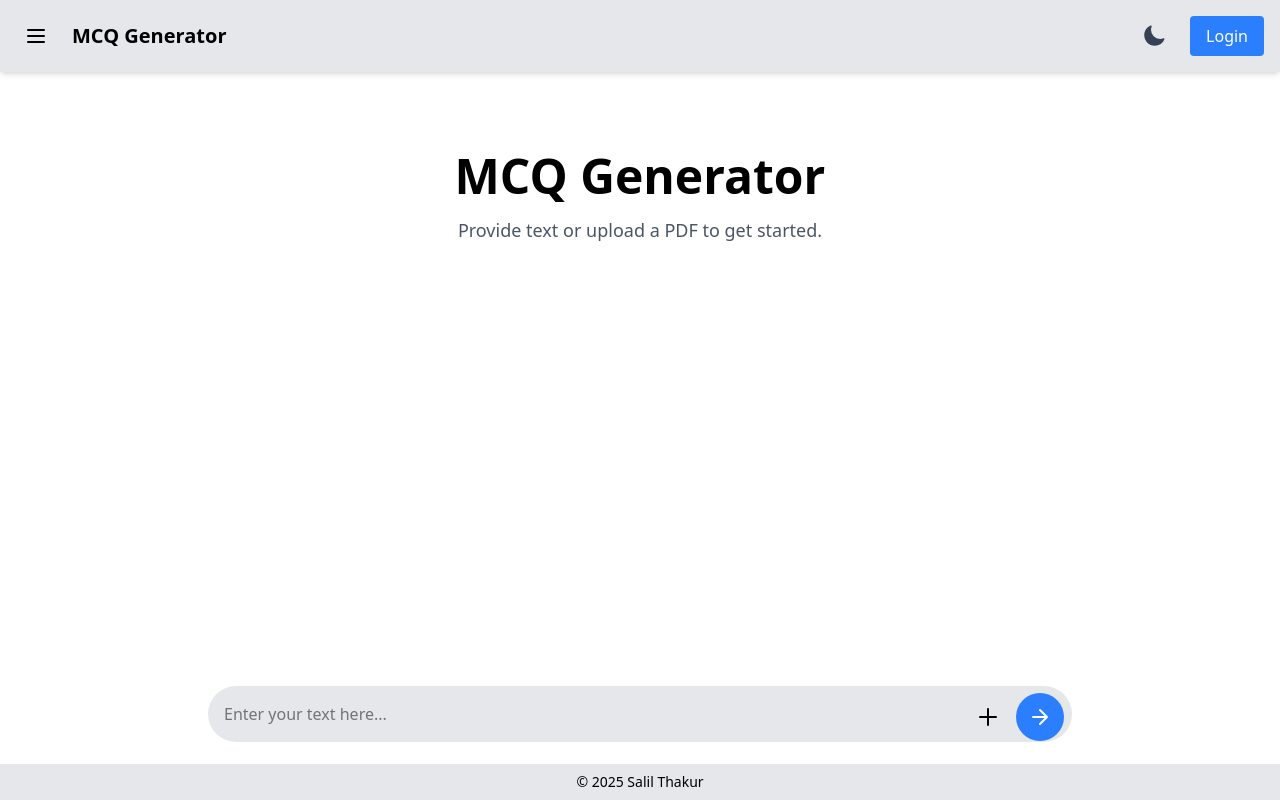
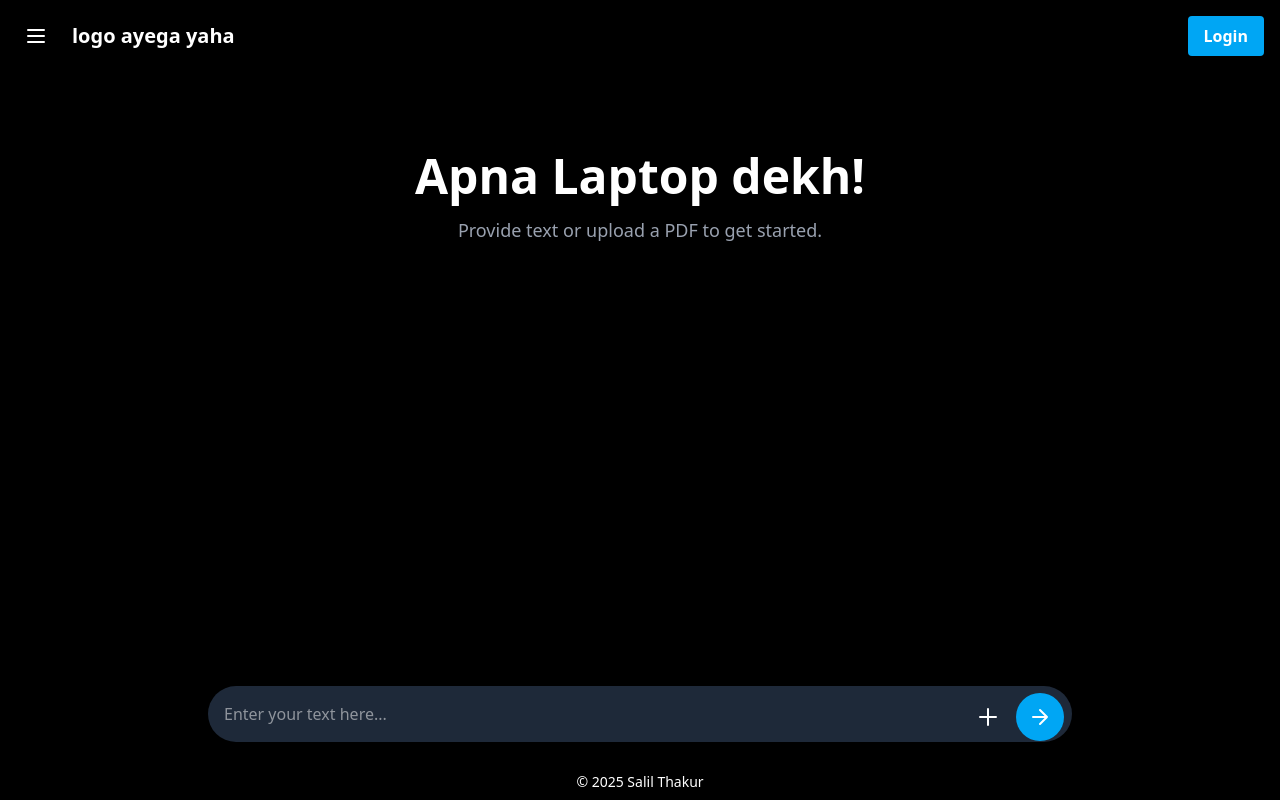
Before and after one commit to salilthakur9/QBrain, a React (Vite) app in the folder frontend/: page / in a window 1280 px wide. Built offline with nearby package versions, Linux system fonts and the light colour scheme.

Commit message:
theme changed

```diff
--- a/frontend/src/App.jsx
+++ b/frontend/src/App.jsx
@@ -1,4 +1,4 @@
-import React, { useState, useEffect } from 'react';
+import React, { useState } from 'react';
 import Header from './components/Header';
 import Sidebar from './components/Sidebar';
 import ChatInterface from './components/ChatInterface';
@@ -6,42 +6,16 @@ import Footer from './components/Footer';
 
 function App() {
   const [isSidebarOpen, setSidebarOpen] = useState(false);
-  const [theme, setTheme] = useState(() => {
-    // Check for saved theme, otherwise check system preference
-    const savedTheme = localStorage.getItem('theme');
-    if (savedTheme) {
-      return savedTheme;
-    }
-    return window.matchMedia('(prefers-color-scheme: dark)').matches ? 'dark' : 'light';
-  });
-
-  // This effect applies the theme class to the ROOT <html> element
-  useEffect(() => {
-    const root = window.document.documentElement;
-    if (theme === 'dark') {
-      root.classList.add('dark');
-    } else {
-      root.classList.remove('dark');
-    }
-    localStorage.setItem('theme', theme);
-  }, [theme]);
-
-  const toggleTheme = () => {
-    setTheme(prevTheme => (prevTheme === 'dark' ? 'light' : 'dark'));
-  };
 
   const toggleSidebar = () => {
     setSidebarOpen(!isSidebarOpen);
   };
 
+  // All theme logic (useState, useEffect, toggleTheme) has been removed.
+  // We add the "dark" class directly here to make the theme permanent.
   return (
-    // The classes here now correctly react to the global dark class
-    <div className="flex flex-col h-screen bg-white dark:bg-gray-900 text-black dark:text-white">
-      <Header
-        toggleSidebar={toggleSidebar}
-        theme={theme}
-        toggleTheme={toggleTheme}
-      />
+    <div className="dark flex flex-col h-screen bg-black text-white">
+      <Header toggleSidebar={toggleSidebar} />
       <div className="flex flex-1 overflow-hidden">
         <Sidebar
           isSidebarOpen={isSidebarOpen}
--- a/frontend/src/components/ChatInterface.jsx
+++ b/frontend/src/components/ChatInterface.jsx
@@ -2,17 +2,11 @@ import React, { useState, useRef, useEffect } from 'react';
 import ChatMessage from './ChatMessage';
 
 const ChatInterface = () => {
-  // State for the conversation history
   const [messages, setMessages] = useState([]);
-  // State for the user's current input
   const [inputText, setInputText] = useState('');
-  // State to show a loading indicator
   const [isLoading, setIsLoading] = useState(false);
-
-  // A ref to the bottom of the chat list, for auto-scrolling
   const chatEndRef = useRef(null);
 
-  // Effect to scroll to the bottom whenever messages change
   useEffect(() => {
     chatEndRef.current?.scrollIntoView({ behavior: 'smooth' });
   }, [messages]);
@@ -29,23 +23,15 @@ const ChatInterface = () => {
     try {
       const response = await fetch('http://localhost:8081/api/generate/mcq', {
         method: 'POST',
-        headers: {
-          'Content-Type': 'application/json',
-        },
+        headers: { 'Content-Type': 'application/json' },
         body: JSON.stringify({ text: inputText }),
       });
 
-      if (!response.ok) {
-        throw new Error('Network response was not ok');
-      }
-
+      if (!response.ok) throw new Error('Network response was not ok');
       const data = await response.json();
-
-      // Extract the actual text from the nested Gemini response
       const aiText = data.candidates[0].content.parts[0].text;
       const aiMessage = { role: 'model', text: aiText };
       setMessages(prev => [...prev, aiMessage]);
-
     } catch (error) {
       console.error('Error fetching MCQs:', error);
       const errorMessage = { role: 'model', text: 'Sorry, I ran into an error. Please try again.' };
@@ -57,58 +43,42 @@ const ChatInterface = () => {
 
   return (
     <main className="flex-1 flex flex-col overflow-hidden">
-      {/* Chat History - this part will scroll */}
       <div className="flex-1 overflow-y-auto">
         {messages.length === 0 ? (
           <div className="text-center mt-20">
-            <h1 className="text-4xl md:text-5xl font-bold mb-4">MCQ Generator</h1>
-            <p className="text-lg text-gray-600 dark:text-gray-400">
-              Provide text or upload a PDF to get started.
-            </p>
+            <h1 className="text-4xl md:text-5xl font-bold mb-4">Apna Laptop dekh!</h1>
+            <p className="text-lg text-gray-400">Provide text or upload a PDF to get started.</p>
           </div>
         ) : (
           <div>
-            {messages.map((msg, index) => (
-              <ChatMessage key={index} message={msg} />
-            ))}
-            {/* A small loading indicator */}
+            {messages.map((msg, index) => (<ChatMessage key={index} message={msg} />))}
             {isLoading && (
               <div className="max-w-4xl mx-auto px-4 flex items-center gap-4 py-4">
-                 <div className="w-8 h-8 rounded-full bg-blue-500 flex items-center justify-center font-bold text-white flex-shrink-0">AI</div>
+                 <div className="w-8 h-8 rounded-full bg-sky-500 flex items-center justify-center font-bold text-white flex-shrink-0">AI</div>
                  <p>Generating...</p>
               </div>
             )}
-            {/* This empty div is the target for our auto-scrolling */}
             <div ref={chatEndRef} />
           </div>
         )}
       </div>
-
-      {/* Fixed Input Form at the bottom */}
       <div className="w-full max-w-4xl mx-auto p-4">
         <form onSubmit={handleSendMessage} className="relative">
           <textarea
-            className="w-full p-4 pr-28 rounded-full bg-gray-200 dark:bg-gray-800 focus:outline-none focus:ring-2 focus:ring-blue-500 resize-none"
+            className="w-full p-4 pr-28 rounded-full bg-gray-800 focus:outline-none focus:ring-2 focus:ring-sky-500 resize-none"
             placeholder="Enter your text here..."
             rows="1"
             value={inputText}
             onChange={(e) => setInputText(e.target.value)}
-            onKeyDown={(e) => {
-              if (e.key === 'Enter' && !e.shiftKey) {
-                handleSendMessage(e);
-              }
-            }}
+            onKeyDown={(e) => { if (e.key === 'Enter' && !e.shiftKey) { handleSendMessage(e); } }}
           />
           <div className="absolute right-2 top-1/2 -translate-y-1/2 flex items-center gap-2">
-            <button type="button" className="p-2 rounded-full hover:bg-gray-300 dark:hover:bg-gray-700" title="Upload PDF (coming soon)">
-              <svg xmlns="http://www.w3.org/2000/svg" className="h-6 w-6" fill="none" viewBox="0 0 24 24" stroke="currentColor">
-                <path strokeLinecap="round" strokeLinejoin="round" strokeWidth={2} d="M12 4v16m8-8H4" />
-              </svg>
+            <button type="button" className="p-2 rounded-full hover:bg-gray-700" title="Upload PDF (coming soon)">
+              <svg xmlns="http://www.w3.org/2000/svg" className="h-6 w-6" fill="none" viewBox="0 0 24 24" stroke="currentColor"><path strokeLinecap="round" strokeLinejoin="round" strokeWidth={2} d="M12 4v16m8-8H4" /></svg>
             </button>
-            <button type="submit" disabled={isLoading} className="p-3 rounded-full bg-blue-500 text-white hover:bg-blue-600 disabled:bg-gray-400">
-              <svg xmlns="http://www.w3.org/2000/svg" className="h-6 w-6" fill="none" viewBox="0 0 24 24" stroke="currentColor">
-                <path strokeLinecap="round" strokeLinejoin="round" strokeWidth={2} d="M5 12h14M12 5l7 7-7 7" />
-              </svg>
+            {/* Updated send button to sky blue */}
+            <button type="submit" disabled={isLoading} className="p-3 rounded-full bg-sky-500 text-white hover:bg-sky-600 disabled:bg-gray-600">
+              <svg xmlns="http://www.w3.org/2000/svg" className="h-6 w-6" fill="none" viewBox="0 0 24 24" stroke="currentColor"><path strokeLinecap="round" strokeLinejoin="round" strokeWidth={2} d="M5 12h14M12 5l7 7-7 7" /></svg>
             </button>
           </div>
         </form>
--- a/frontend/src/components/Footer.jsx
+++ b/frontend/src/components/Footer.jsx
@@ -2,7 +2,7 @@ import React from 'react';
 
 const Footer = () => {
   return (
-    <footer className="bg-gray-200 dark:bg-gray-800 p-2 text-center text-sm">
+    <footer className="bg-black dark:bg-gray-800 p-2 text-center text-white text-sm">
       <p>&copy; 2025 Salil Thakur</p>
     </footer>
   );
--- a/frontend/src/components/Header.jsx
+++ b/frontend/src/components/Header.jsx
@@ -1,33 +1,20 @@
 import React from 'react';
-// Import icons for the theme toggle
-import { SunIcon, MoonIcon } from '@heroicons/react/24/solid';
 
-// We now receive theme and toggleTheme as props
-const Header = ({ toggleSidebar, theme, toggleTheme }) => {
+const Header = ({ toggleSidebar }) => {
   return (
-    <header className="bg-gray-200 dark:bg-gray-800 p-4 flex justify-between items-center shadow-md z-20">
+    <header className="bg-black p-4 flex justify-between items-center shadow-md z-20">
       <div className="flex items-center gap-4">
-        <button onClick={toggleSidebar} className="p-2 rounded-full hover:bg-gray-300 dark:hover:bg-gray-700">
+        <button onClick={toggleSidebar} className="p-2 rounded-full hover:bg-gray-700">
           <svg xmlns="http://www.w3.org/2000/svg" className="h-6 w-6" fill="none" viewBox="0 0 24 24" stroke="currentColor">
             <path strokeLinecap="round" strokeLinejoin="round" strokeWidth={2} d="M4 6h16M4 12h16M4 18h16" />
           </svg>
         </button>
-        <h1 className="text-xl font-bold">MCQ Generator</h1>
+        <h1 className="text-xl font-bold">logo ayega yaha</h1>
       </div>
-
-      <div className="flex items-center gap-4">
-        {/* THEME TOGGLE BUTTON */}
-        <button onClick={toggleTheme} className="p-2 rounded-full hover:bg-gray-300 dark:hover:bg-gray-700">
-          {theme === 'dark' ? (
-            <SunIcon className="h-6 w-6 text-yellow-500" />
-          ) : (
-            <MoonIcon className="h-6 w-6 text-gray-700" />
-          )}
-        </button>
-        <button className="bg-blue-500 text-white px-4 py-2 rounded hover:bg-blue-600">
-          Login
-        </button>
-      </div>
+      {/* Theme toggle button is gone. Login button is now sky blue. */}
+      <button className="bg-sky-500 text-white px-4 py-2 rounded font-semibold hover:bg-sky-600">
+        Login
+      </button>
     </header>
   );
 };
--- a/frontend/tailwind.config.js
+++ b/frontend/tailwind.config.js
@@ -1,10 +1,10 @@
 /** @type {import('tailwindcss').Config} */
 export default {
+  // We don't need darkMode: 'class' anymore
   content: [
     "./index.html",
     "./src/**/*.{js,ts,jsx,tsx}",
   ],
-  darkMode: 'class', // This is the crucial line
   theme: {
     extend: {},
   },
```
